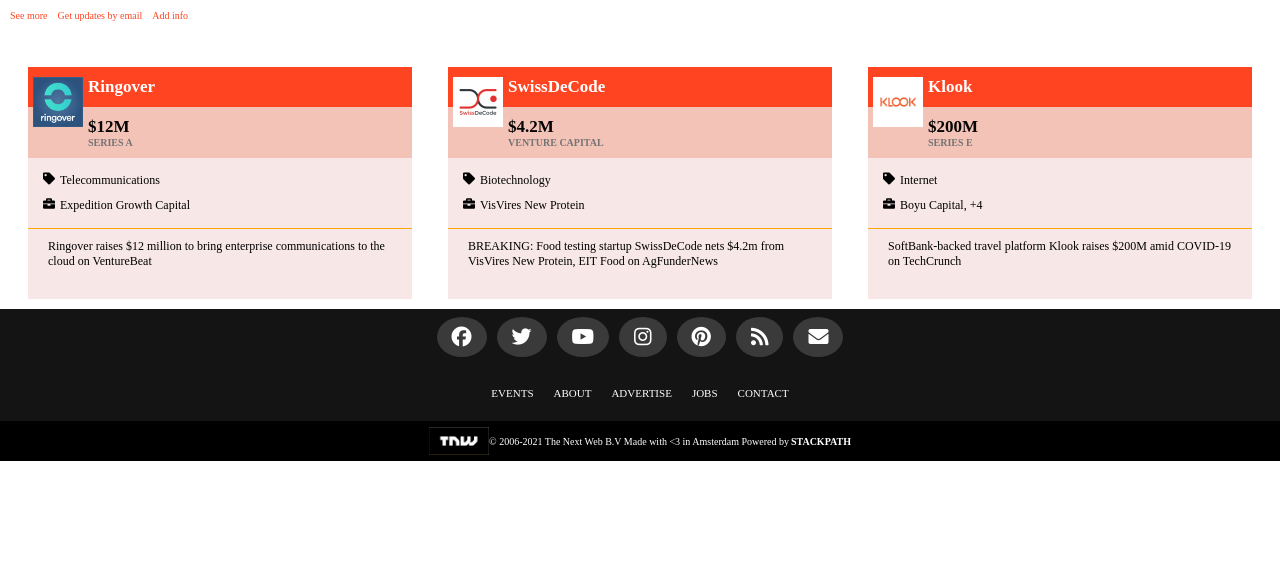
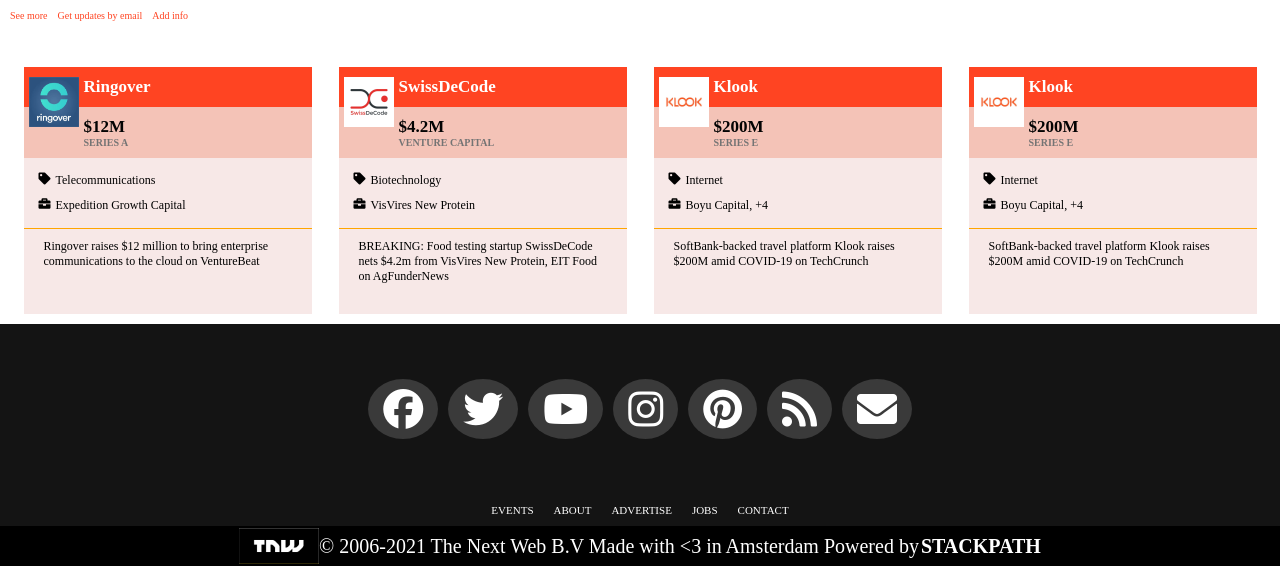
Before and after one commit to zilton7/twc-copy, a website: page index.html in a window 1280 px wide. Shown: the part 460-1026 px from the top of the page. Before the commit the page ends 921 px from the top, so only its background shows below. Drawn offline with Linux system fonts and the light colour scheme.

Commit message:
Finish up Desktop style

```diff
--- a/index.html
+++ b/index.html
@@ -182,6 +182,37 @@
             </div>
           </div>
         </div>
+        <div class="card">
+          <div class="title-wrapper">
+            <img src="./images/image3.jpg" alt="">
+            <div class="title">
+              <div class="title-top">
+                <h4 class="funding-card-name">Klook</h4>
+              </div>
+              <div class="title-bottom">
+                <h4 class="funding-card-capital">$200M</h4>
+                <h5>Series E</h5>
+              </div>
+            </div>
+          </div>
+          <div class="body-wrapper">
+            <div class="categories">
+              <div class="category">
+                <i class="fa fa-tag" aria-hidden="true"></i>
+                <p>Internet</p>
+              </div>
+              <div class="category">
+                <i class="fa fa-briefcase" aria-hidden="true"></i>
+                <p>Boyu Capital, +4</p>
+              </div>
+            </div>
+            <div class="description">
+              <p>
+                SoftBank-backed travel platform Klook raises $200M amid COVID-19 on TechCrunch
+              </p>
+            </div>
+          </div>
+        </div>
       </div>
     </section>
   </main>
--- a/style.css
+++ b/style.css
@@ -364,6 +364,31 @@
     display: none;
   }
 
+  section.funding nav ul {
+    display: flex;
+    flex-direction: row;
+    justify-content: flex-start;
+    min-height: 7rem;
+    padding: 1.3rem 0;
+  }
+
+  section.funding nav ul li {
+    padding-right: 1rem;
+  }
+
+  .cards {
+    flex-direction: row;
+  }
+
+  .card {
+    align-items: center;
+  }
+
+  .card .title-wrapper,
+  .card .body-wrapper {
+    width: 22.5vw;
+  }
+
   footer nav.social ul li {
     margin: 0.5rem;
     padding: 1rem 1.5rem;
@@ -389,32 +414,23 @@
   .copyright img {
     width: 6rem;
   }
-
-  section.funding nav ul {
-    display: flex;
-    flex-direction: row;
-    justify-content: flex-start;
-    min-height: 7rem;
-    padding: 1.3rem 0;
-  }
-
-  section.funding nav ul li {
-    padding-right: 1rem;
-  }
-
-  .cards {
-    flex-direction: row;
-  }
-
-  .card {
-    align-items: center;
-  }
-
-  .card .title-wrapper,
-  .card .body-wrapper {
-    width: 30vw;
-  }
 }
 
 @media screen and (min-width: 1023px) {
+  footer nav {
+    padding-top: 5rem;
+  }
+
+  footer nav.social ul li i {
+    font-size: 4rem;
+    color: rgb(255, 255, 255);
+  }
+
+  .copyright {
+    font-size: 2rem;
+  }
+
+  .copyright img {
+    width: 8rem;
+  }
 }
```
